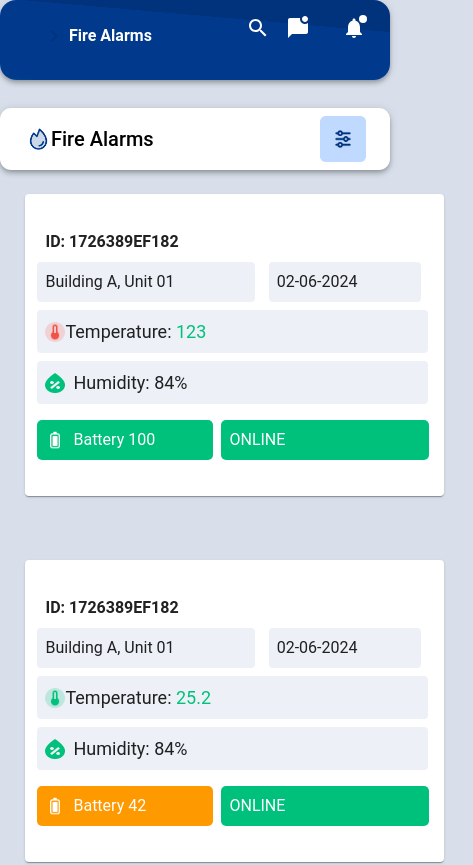
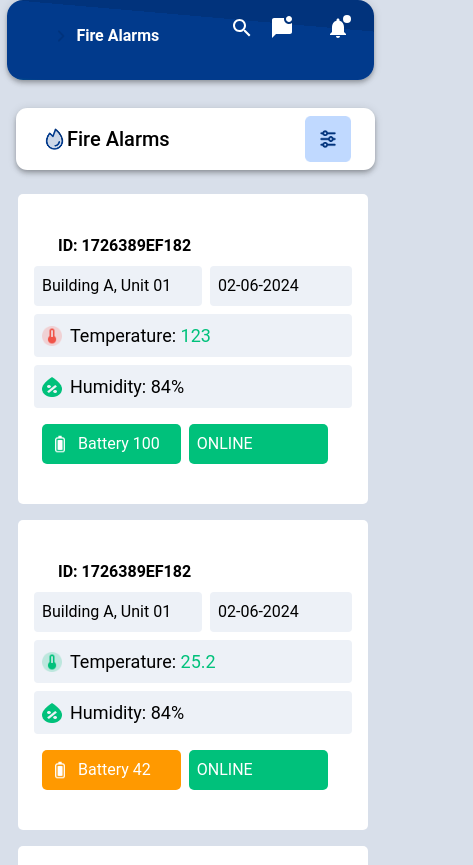
Before and after one commit to Nishanttrivedii/rezytsx, a React (Vite) app: page /firealarm in a window 390 px wide. Shown: the top 865 px of the page, 473 px wide, since content can reach past the window. Built offline with nearby package versions, Linux system fonts and the light colour scheme.

Commit message:
mobile-responsive

```diff
--- a/src/components/FireAlarm/FireAlarm.tsx
+++ b/src/components/FireAlarm/FireAlarm.tsx
@@ -14,12 +14,11 @@ const useStyles = makeStyles(() => ({
     marginTop: "3rem",
     backgroundColor: "white",
     borderRadius: "0.7rem",
-    width: "calc(98% - 2rem)",
+    width: "99%",
     margin: "0 1rem",
-    marginLeft: "auto",
+    marginLeft: "1rem",
     boxShadow: "none",
   },
-
   toolbar: {
     display: "flex",
     justifyContent: "space-between",
@@ -49,7 +48,7 @@ const useStyles = makeStyles(() => ({
   table: {
     marginLeft: "-6px",
     flexBasis: "calc(100% - -2rem)",
-    margin: "1.5rem 0",
+    margin: "-0.5rem 0",
     borderRadius: "0.5rem",
     marginRight: "1rem",
   },
@@ -64,12 +63,12 @@ const useStyles = makeStyles(() => ({
 
 function FireAlarm() {
   const classes = useStyles();
-  const isSmallScreen = useMediaQuery("(max-width: 960px)");
+  const isSmallScreen = useMediaQuery("(max-width: 600px)");
 
   return (
     <>
-      <div style={{  }}>
-        <AppBar position="static" className={classes.appBar}>
+      <div style={{}}>
+        <AppBar position="static" className={classes.appBar} style={{ width: isSmallScreen ? "92%" : "98%" }}>
           <Toolbar className={classes.toolbar}>
             <div className={classes.heading}>
               <svg
@@ -81,27 +80,17 @@ function FireAlarm() {
                 stroke="currentColor"
                 className="w-6 h-6"
               >
-                <path
-                  strokeLinecap="round"
-                  strokeLinejoin="round"
-                  d="M10.5 19.5 3 12m0 0 7.5-7.5M3 12h18"
-                />
+                <path strokeLinecap="round" strokeLinejoin="round" d="M10.5 19.5 3 12m0 0 7.5-7.5M3 12h18" />
               </svg>
               <img src={FireImage} alt="Your Image" className={classes.image} />
               <Typography variant="h6" style={{ whiteSpace: "nowrap" }}>
                 Fire Alarms
               </Typography>
             </div>
-            <div
-              style={{ display: "flex", alignItems: "center", color: "black" }}
-            >
+            <div style={{ display: "flex", alignItems: "center", color: "black" }}>
               {isSmallScreen ? (
                 <IconButton color="inherit" sx={{ padding: "8px" }}>
-                  <img
-                    src={FilterIcon}
-                    alt="Filter"
-                    style={{ width: "46px", height: "46px", color: "darkblue" }}
-                  />
+                  <img src={FilterIcon} alt="Filter" style={{ width: "46px", height: "46px", color: "darkblue" }} />
                 </IconButton>
               ) : (
                 <Badge color="secondary">
@@ -114,9 +103,7 @@ function FireAlarm() {
                   >
                     Sort By
                   </Button>
-                  <Typography className={classes.dataCount}>
-                    {sampleData.length}
-                  </Typography>
+                  <Typography className={classes.dataCount}>{sampleData.length}</Typography>
                 </Badge>
               )}
             </div>
@@ -126,7 +113,7 @@ function FireAlarm() {
           className={classes.content}
           style={
             isSmallScreen
-              ? { backgroundColor: "transparent", marginLeft: "2rem", width: "111%" }
+              ? { backgroundColor: "transparent", marginLeft: "0.5rem", width: "100%" }
               : { backgroundColor: "rgba(237, 241, 247, 1)" }
           }
         >
--- a/src/components/FireAlarm/Header.tsx
+++ b/src/components/FireAlarm/Header.tsx
@@ -16,8 +16,9 @@ const useStyles = makeStyles((theme) => ({
       "linear-gradient(182.98deg, #01337C 28.19%, #013A8C 28.2%, #013A8C 96.59%, #00C17B 119.39%)",
   },
   heading: {
+    fontWeight:"400",
     color: "white",
-    fontSize: "0.9rem",
+    // fontSize: "0.9rem",
     padding: "0.5rem",
     textAlign: "left",
     paddingLeft: "1rem",
@@ -35,7 +36,8 @@ function Header() {
   }
 
   return (
-    <AppBar position="static" className={classes.appBar} style={{ width: "96%" }}>
+    <AppBar position="static" className={classes.appBar} style={{ marginLeft: '0rem',
+      width: '98%' }}>
       <Toolbar style={{ display: "flex", marginBottom: "2rem" }}>
         <table style={{ width: "100%" }}>
           <thead>
--- a/src/components/FireAlarm/Tables.tsx
+++ b/src/components/FireAlarm/Tables.tsx
@@ -10,212 +10,35 @@ function Tables({ data }: any) {
   const isSmallScreen = useMediaQuery("(max-width:600px)");
 
   return (
+    <div>
+      {!isSmallScreen && (
         <Accordion
           style={{
             backgroundColor: "white",
             marginBottom: "1rem",
-        marginLeft: "24px",
-        marginRight: "24px",
-        marginTop: "-3.5rem",
-        width: "calc(99% - 49px)",
+            marginLeft: "12px",
+            marginRight: "12px",
+            marginTop: "1rem",
+            width: "calc(99% - 24px)",
+            borderRadius: "1.5rem",
           }}
         >
           <AccordionSummary
             id="myc"
             style={{
-          marginTop: "3.5rem",
+              width: "101%",
+              marginRight: "-13rem",
+              marginLeft: "0rem",
               backgroundColor: "white",
               display: "flex",
               justifyContent: "space-between",
               alignItems: "center",
-          borderRadius: "1.5rem",
               padding: "0 12px",
             }}
           >
-        {isSmallScreen ? (
-          <div
-            style={{
-              display: "flex",
-              flexDirection: "column",
-              padding: "1rem",
-              borderRadius: "5px",
-            }}
-          >
-            <Typography
-              style={{
-                padding: "0.5rem",
-                fontWeight: "400",
-                marginLeft: "-1rem",
-              }}
-            >
-              <b>ID: {DEVICE_ID}</b>
-            </Typography>
-            <div
-              style={{
-                display: "flex",
-                flexDirection: "row",
-                justifyContent: "space-between",
-              }}
-            >
-              <Typography
-                style={{
-                  marginBottom: "0.5rem",
-                  marginLeft: "-1rem",
-                  borderRadius: "4px",
-                  padding: "0.5rem",
-                  paddingRight: "5rem",
-                  fontWeight: "400",
-                  backgroundColor: "var(--Shades-25, #EDF1F7)",
-                  marginRight: "0.5rem",
-                  width: "auto",
-                }}
-              >
-                {PROPERTY}
-              </Typography>
-              <Typography
-                style={{
-                  marginBottom: "0.5rem",
-                  borderRadius: "4px",
-                  padding: "0.5rem",
-                  paddingRight: "4rem",
-                  fontWeight: "400",
-                  backgroundColor: "var(--Shades-25, #EDF1F7)",
-                  width: "auto",
-                }}
-              >
-                {INSTALLED_DATE}
-              </Typography>
-            </div>
-            <div style={{ width: "106%", position: "static" }}>
-              <Typography
-                style={{
-                  marginLeft: "-1rem",
-                  borderRadius: "4px",
-                  width: "100%",
-                  maxWidth: "400px",
-                  padding: "0.5rem",
-                  fontWeight: "400",
-                  backgroundColor: "var(--Shades-25, #EDF1F7)",
-                  marginBottom: "0.5rem",
-                }}
-              >
-                <div style={{ display: "flex", alignItems: "center" }}>
-                  {parseInt(READINGS[0].REDETAIL.split(":")[1]) <= 25 ? (
-                    <img
-                      src={RedTempImg}
-                      alt="Temperature"
-                      style={{ width: "20px", height: "20px" }}
-                    />
-                  ) : (
-                    <img
-                      src={TempImage}
-                      alt="Temperature"
-                      style={{ width: "20px", height: "20px" }}
-                    />
-                  )}
-                  <Typography style={{ marginRight: "0.5rem", fontSize:"large" }}>
-                    <span>{READINGS[0].REDETAIL.split(":")[0]}:</span>{" "}
-                    <span style={{ color: "rgba(0, 193, 123, 1)" }}>
-                      {READINGS[0].REDETAIL.split(":")[1]}
-                    </span>
-                  </Typography>
-                </div>
-              </Typography>
-              <Typography
-                style={{
-                  marginLeft: "-1rem",
-                  borderRadius: "4px",
-                  width: "100%",
-                  maxWidth: "400px",
-                  padding: "0.5rem",
-                  fontWeight: "400",
-                  backgroundColor: "var(--Shades-25, #EDF1F7)",
-                  marginBottom: "0.5rem",
-                }}
-              >
-                <div style={{ display: "flex", alignItems: "center" }}>
-                  <img
-                    src={DropImage}
-                    alt="Humidity"
-                    style={{
-                      width: "20px",
-                      height: "20px",
-                      marginRight: "0.5rem",
-                    }}
-                  />
-                  <Typography style={{ fontSize:"large" }}>{READINGS[0].HUDETAIL}</Typography>
-                </div>
-              </Typography>
-            </div>
-            <Typography
-              style={{
-                marginLeft: "-1.5rem",
-                padding: "0.5rem",
-                display: "flex",
-                justifyContent: "center",
-                marginRight: "1rem",
-              }}
-            >
-              <div
-                style={{
-                  display: "flex",
-                  justifyContent: "space-between",
-                  width: "100%",
-                }}
-              >
-                <div
-                  style={{
-                    display: "flex",
-                    alignItems: "center",
-                    backgroundColor: `${
-                      STATUS[0].ONDETAIL === "ONLINE"
-                        ? STATUS[0].STDETAIL === "Battery 100"
-                          ? "#00C17B"
-                          : STATUS[0].STDETAIL === "Battery 42"
-                          ? "rgba(255, 153, 0, 1)"
-                          : STATUS[0].STDETAIL === "Battery 18"
-                          ? "rgba(240, 83, 72, 1)"
-                          : "#f0f0f0"
-                        : "rgb(0, 193, 123,1)"
-                    }`,
-                    padding: "0.5rem",
-                    borderRadius: "5px",
-                    marginRight: "0.5rem",
-                    width: "11rem",
-                    color: "white",
-                  }}
-                >
-                  <img
-                    src={batteryImg}
-                    alt="Battery"
-                    style={{
-                      width: "20px",
-                      height: "20px",
-                      marginRight: "0.5rem",
-                    }}
-                  />
-                  <Typography>{STATUS[0].STDETAIL}</Typography>
-                </div>
-                <div
-                  style={{
-                    backgroundColor: `${
-                      STATUS[0].ONDETAIL === "ONLINE"
-                        ? "#00C17B"
-                        : "rgba(255, 153, 0, 1)"
-                    }`,
-                    marginRight: "-2rem",
-                    padding: "0.5rem",
-                    borderRadius: "5px",
-                    width: "13rem",
-                    color: "white",
-                  }}
-                >
-                  <Typography>{STATUS[0].ONDETAIL}</Typography>
-                </div>
-              </div>
-            </Typography>
-          </div>
-        ) : (
+            <div style={{ width: "100%" }}>
+              {" "}
+              {/* Modified */}
               <table style={{ width: "100%" }}>
                 <thead>
                   <tr>
@@ -228,7 +51,7 @@ function Tables({ data }: any) {
                     >
                       {DEVICE_ID}
                     </th>
-                <th style={{ width: "6%" }}></th> {/* Space */}
+                    <th style={{ width: "6%" }}></th>
                     <th
                       style={{
                         padding: "0.5rem",
@@ -238,7 +61,7 @@ function Tables({ data }: any) {
                     >
                       {PROPERTY}
                     </th>
-                <th style={{ width: "6%" }}></th> {/* Space */}
+                    <th style={{ width: "6%" }}></th>
                     <th
                       style={{
                         padding: "0.5rem",
@@ -248,7 +71,7 @@ function Tables({ data }: any) {
                     >
                       {INSTALLED_DATE}
                     </th>
-                <th style={{ width: "10%" }}></th> {/* Space */}
+                    <th style={{ width: "10%" }}></th>
                     <th
                       style={{
                         padding: "0.5rem",
@@ -267,7 +90,8 @@ function Tables({ data }: any) {
                             alignItems: "center",
                           }}
                         >
-                      {parseInt(READINGS[0].REDETAIL.split(":")[1]) <= 25 ? (
+                          {parseInt(READINGS[0].REDETAIL.split(":")[1]) <=
+                          25 ? (
                             <img
                               src={RedTempImg}
                               alt="Image"
@@ -296,7 +120,7 @@ function Tables({ data }: any) {
                         <div
                           style={{
                             backgroundColor: "rgb(240, 240, 240)",
-                        padding: "0.75rem", // Adjust padding to accommodate larger font size
+                            padding: "0.75rem",
                             borderRadius: "5px",
                             display: "flex",
                             alignItems: "center",
@@ -311,7 +135,7 @@ function Tables({ data }: any) {
                             style={{
                               marginLeft: "0.5rem",
                               marginRight: "0.5rem",
-                          fontSize: "1.2rem", // Set your desired font size here
+                              fontSize: "1.2rem",
                             }}
                           >
                             {READINGS[0].HUDETAIL}
@@ -329,6 +153,7 @@ function Tables({ data }: any) {
                     >
                       <div
                         style={{
+                          marginRight: "-3rem",
                           display: "flex",
                           alignItems: "center",
                           fontSize: "10px",
@@ -376,7 +201,7 @@ function Tables({ data }: any) {
                             }`,
                             padding: "0.5rem",
                             borderRadius: "5px",
-                        width: "10rem",
+                            // width: "10rem",
                           }}
                         >
                           <Typography>{STATUS[0].ONDETAIL}</Typography>
@@ -386,9 +211,200 @@ function Tables({ data }: any) {
                   </tr>
                 </thead>
               </table>
-        )}
+            </div>
           </AccordionSummary>
         </Accordion>
+      )}
+      {isSmallScreen && (
+        <div
+          style={{
+            display: "flex",
+            alignItems: "center",
+            marginTop: "2rem",
+          }}
+        >
+          <div
+            style={{
+              marginRight:"-3rem",
+              marginLeft: "1rem",
+              display: "flex",
+              flexDirection: "column",
+              padding: "2rem",
+              borderRadius: "5px",
+              backgroundColor: "white",
+              width: "92%",
+              maxWidth: "400px",
+            }}
+          >
+            <Typography style={{ padding: "0.5rem", fontWeight: "400" }}>
+              <b>ID: {DEVICE_ID}</b>
+            </Typography>
+            <div
+              style={{
+                marginRight: "-1rem",
+                display: "flex",
+                justifyContent: "space-between",
+                marginBottom: "0.5rem",
+              }}
+            >
+              <Typography
+                style={{
+                  marginLeft: "-1rem",
+                  borderRadius: "4px",
+                  padding: "0.5rem",
+                  paddingRight: "0rem",
+                  fontWeight: "400",
+                  backgroundColor: "var(--Shades-25, #EDF1F7)",
+                  width: "calc(59% - 0.375rem)",
+                }}
+              >
+                {PROPERTY}
+              </Typography>
+              <Typography
+                style={{
+                  borderRadius: "4px",
+                  padding: "0.5rem",
+                  paddingRight: "0rem",
+                  fontWeight: "400",
+                  backgroundColor: "var(--Shades-25, #EDF1F7)",
+                  width: "calc(50% - 0.375rem)",
+                  whiteSpace: "nowrap",
+                  marginLeft: "0.5rem",
+                }}
+              >
+                {INSTALLED_DATE}
+              </Typography>
+            </div>
+            <Typography
+              style={{
+                marginLeft: "-1rem",
+                marginRight: "-1rem",
+                borderRadius: "4px",
+                padding: "0.5rem",
+                fontWeight: "400",
+                backgroundColor: "var(--Shades-25, #EDF1F7)",
+                marginBottom: "0.5rem",
+              }}
+            >
+              <div style={{ display: "flex", alignItems: "center" }}>
+                {parseInt(READINGS[0].REDETAIL.split(":")[1]) <= 25 ? (
+                  <img
+                    src={RedTempImg}
+                    alt="Temperature"
+                    style={{
+                      width: "20px",
+                      height: "20px",
+                      marginRight: "0.5rem",
+                    }}
+                  />
+                ) : (
+                  <img
+                    src={TempImage}
+                    alt="Temperature"
+                    style={{
+                      width: "20px",
+                      height: "20px",
+                      marginRight: "0.5rem",
+                    }}
+                  />
+                )}
+                <Typography style={{ fontSize: "large" }}>
+                  <span>{READINGS[0].REDETAIL.split(":")[0]}:</span>{" "}
+                  <span style={{ color: "rgba(0, 193, 123, 1)" }}>
+                    {READINGS[0].REDETAIL.split(":")[1]}
+                  </span>
+                </Typography>
+              </div>
+            </Typography>
+            <Typography
+              style={{
+                marginLeft: "-1rem",
+                marginRight: "-1rem",
+                borderRadius: "4px",
+                padding: "0.5rem",
+                fontWeight: "400",
+                backgroundColor: "var(--Shades-25, #EDF1F7)",
+                marginBottom: "0.5rem",
+              }}
+            >
+              <div style={{ display: "flex", alignItems: "center" }}>
+                <img
+                  src={DropImage}
+                  alt="Humidity"
+                  style={{
+                    width: "20px",
+                    height: "20px",
+                    marginRight: "0.5rem",
+                  }}
+                />
+                <Typography style={{ fontSize: "large" }}>
+                  {READINGS[0].HUDETAIL}
+                </Typography>
+              </div>
+            </Typography>
+            <Typography style={{ padding: "0.5rem", fontWeight: "400" }}>
+              <div
+                style={{
+                  display: "flex",
+                  justifyContent: "space-between",
+                  width: "100%",
+                }}
+              >
+                <div
+                  style={{
+                    display: "flex",
+                    alignItems: "center",
+                    backgroundColor: `${
+                      STATUS[0].ONDETAIL === "ONLINE"
+                        ? STATUS[0].STDETAIL === "Battery 100"
+                          ? "#00C17B"
+                          : STATUS[0].STDETAIL === "Battery 42"
+                          ? "rgba(255, 153, 0, 1)"
+                          : STATUS[0].STDETAIL === "Battery 18"
+                          ? "rgba(240, 83, 72, 1)"
+                          : "#f0f0f0"
+                        : "rgb(0, 193, 123,1)"
+                    }`,
+                    marginLeft: "-1rem",
+                    padding: "0.5rem",
+                    borderRadius: "5px",
+                    marginRight: "0.5rem",
+                    width: "13rem",
+                    color: "white",
+                  }}
+                >
+                  <img
+                    src={batteryImg}
+                    alt="Battery"
+                    style={{
+                      width: "20px",
+                      height: "20px",
+                      marginRight: "0.5rem",
+                    }}
+                  />
+                  <Typography>{STATUS[0].STDETAIL}</Typography>
+                </div>
+                <div
+                  style={{
+                    backgroundColor: `${
+                      STATUS[0].ONDETAIL === "ONLINE"
+                        ? "#00C17B"
+                        : "rgba(255, 153, 0, 1)"
+                    }`,
+                    padding: "0.5rem",
+                    borderRadius: "5px",
+                    width: "13rem",
+                    color: "white",
+                  }}
+                >
+                  <Typography>{STATUS[0].ONDETAIL}</Typography>
+                </div>
+              </div>
+            </Typography>
+          </div>
+        </div>
+      )}
+    </div>
   );
 }
 
--- a/src/components/TopNavBar.tsx
+++ b/src/components/TopNavBar.tsx
@@ -14,6 +14,7 @@ import { useState, useEffect } from "react";
 import filterImg from "../assets/filter.png";
 import ArrowRight from "../assets/rightarrow.png";
 import PropertyImage from "../assets/property.png";
+import useMediaQuery from "@mui/material/useMediaQuery";
 
 const Search = styled("div")(({ theme }) => ({
   position: "relative",
@@ -75,7 +76,7 @@ const Container = styled(Box)(() => ({
 
 export default function TopNavBar() {
   const [isSmallScreen, setIsSmallScreen] = useState(false);
-
+  const Screen = useMediaQuery("(max-width: 600px)");
   useEffect(() => {
     const handleResize = () => {
       setIsSmallScreen(window.innerWidth <= 768);
@@ -87,16 +88,18 @@ export default function TopNavBar() {
     };
   }, []);
 
+
   return (
     <Container>
       <AppBar
         position="fixed"
         style={{
           height: "5rem",
-          background:
-            "linear-gradient(184.98deg, #01337C 28.19%, #013A8C 28.2%, #013A8C 96.59%, #00C17B 119.39%)",
+          background: "linear-gradient(184.98deg, #01337C 28.19%, #013A8C 28.2%, #013A8C 96.59%, #00C17B 119.39%)",
           fontFamily: "Roboto, Helvetica, Arial, sans-serif",
           borderRadius: isSmallScreen ? "1rem" : 0,
+          width: isSmallScreen ? "94%" : "100%",
+          marginRight: isSmallScreen ? "1rem" : "-1px",
         }}
       >
         <Toolbar>
```
Lines whose indentation alone changed are shown as unchanged.
